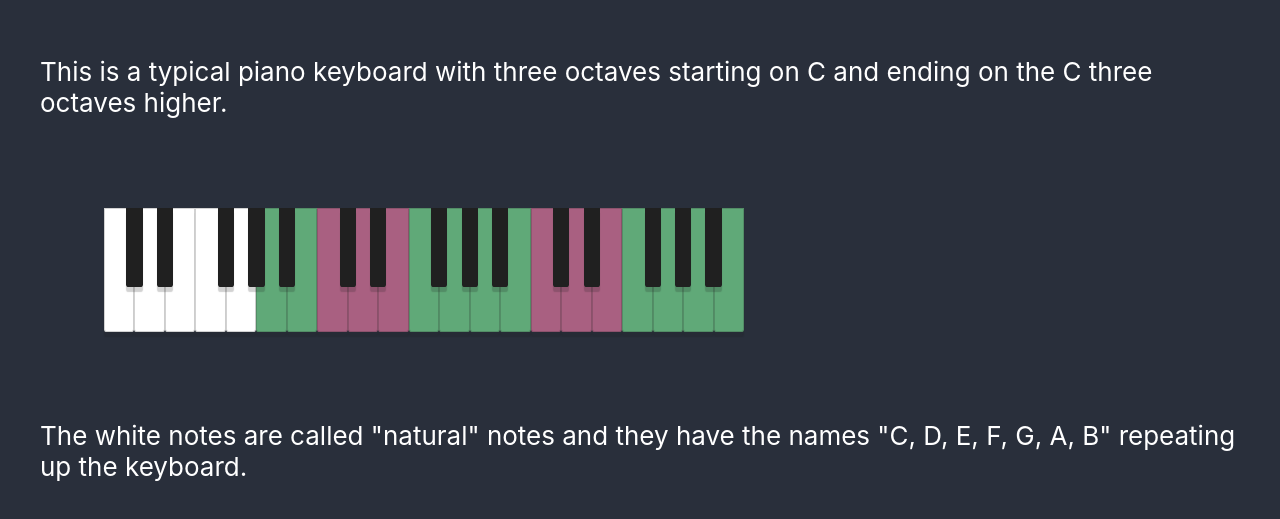
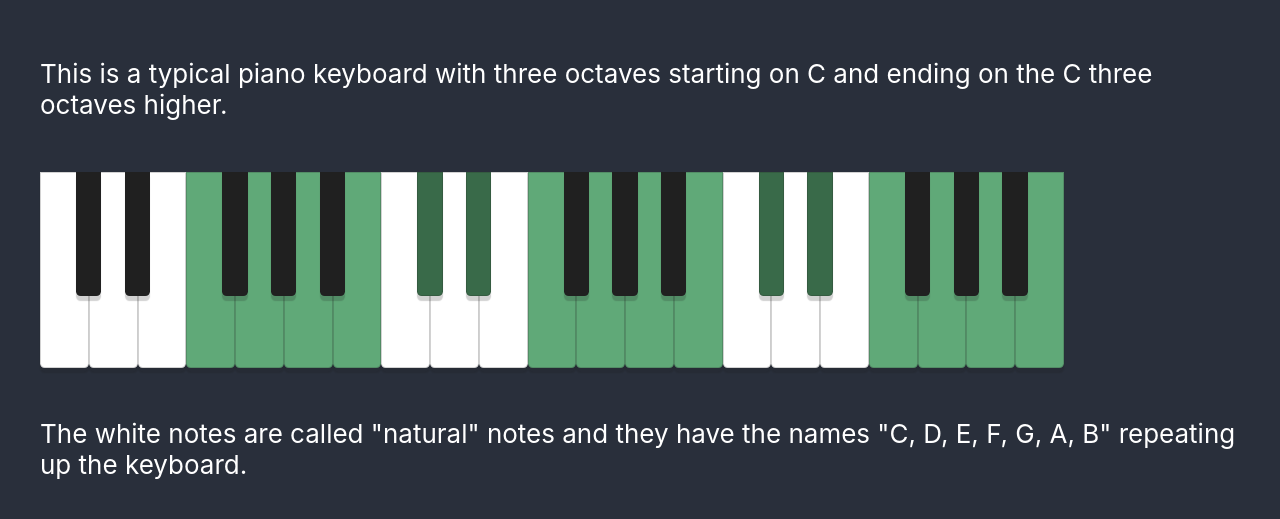
Before and after one commit to jakerr/music-blog, a React (Create React App) app: page / in a window 1280 px wide. Shown: the part 171-690 px from the top of the page. Built offline with nearby package versions, Linux system fonts and the light colour scheme.

Commit message:
Listen on local network. Minor tweaks to layout

```diff
--- a/package.json
+++ b/package.json
@@ -19,7 +19,7 @@
     "react-scripts": "5.0.1"
   },
   "scripts": {
-    "start": "react-scripts start",
+    "start": "react-scripts start --host=0.0.0.0",
     "build": "react-scripts build",
     "test": "react-scripts test",
     "eject": "react-scripts eject"
--- a/src/App.css
+++ b/src/App.css
@@ -30,7 +30,8 @@
   flex-direction: row;
   flex-wrap: nowrap;
   align-items: flex-start;
-  margin: 5vw;
+  margin-top: 1em;
+  margin-bottom: 1em;
   width: var(--kb-width);
   height: var(--kb-height);
 }
--- a/src/App.tsx
+++ b/src/App.tsx
@@ -190,8 +190,8 @@
     name: "C",
     oct: 3,
   }
-  const am: Note = {...from, name:"A"}
-  const highlighter = new KeyHighlighter(am, [2,3,2]);
+  const tonic: Note = {...from, name:"F"}
+  const highlighter = new KeyHighlighter(tonic, [6]);
   return (
     <div className="App">
       <header className="App-header">
@@ -199,7 +199,7 @@
         <p>
           This is a typical piano keyboard with three octaves starting on C and ending on the C three octaves higher.
         </p>
-        <Keys from={from} to={to} size="medium" highlighter={highlighter}></Keys>
+        <Keys from={from} to={to} size="large" highlighter={highlighter}></Keys>
         <p>
           The white notes are called "natural" notes and they have the names "C, D, E, F, G, A, B" repeating up the keyboard.
         </p>
```
